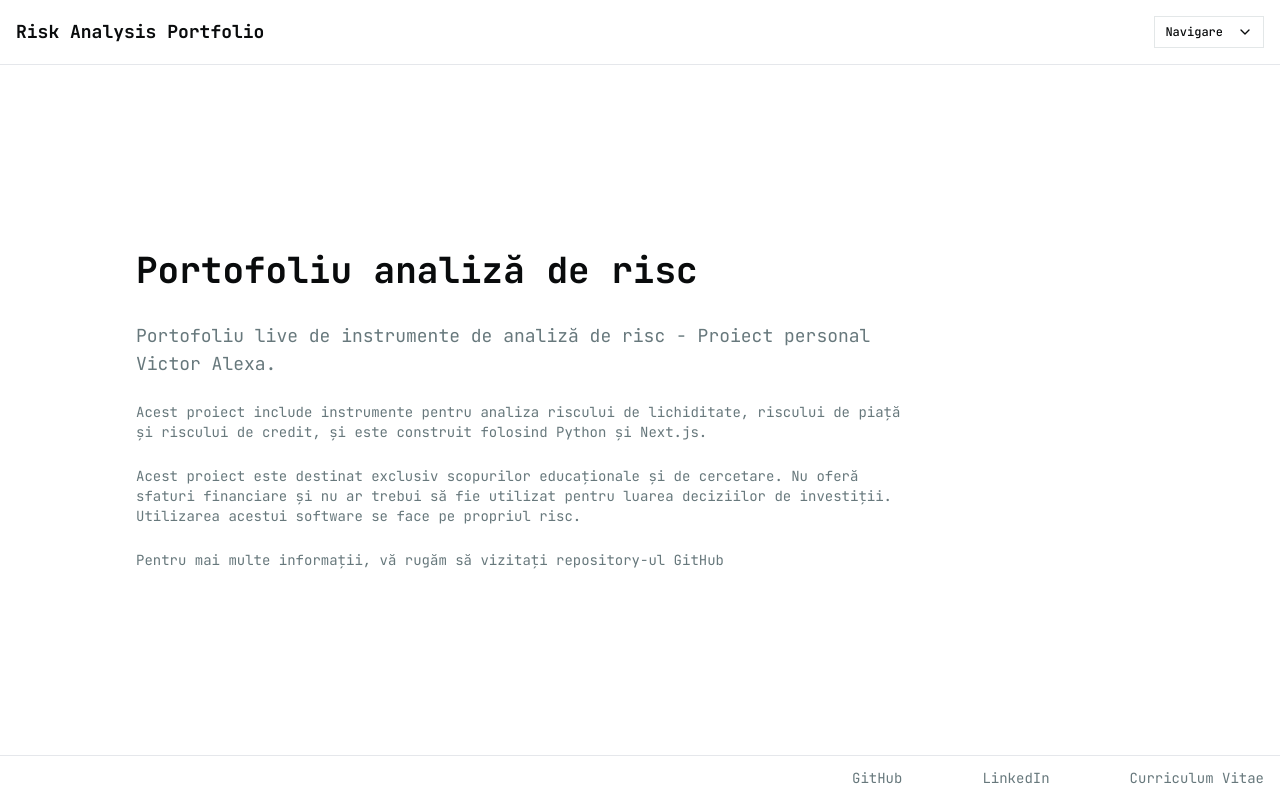
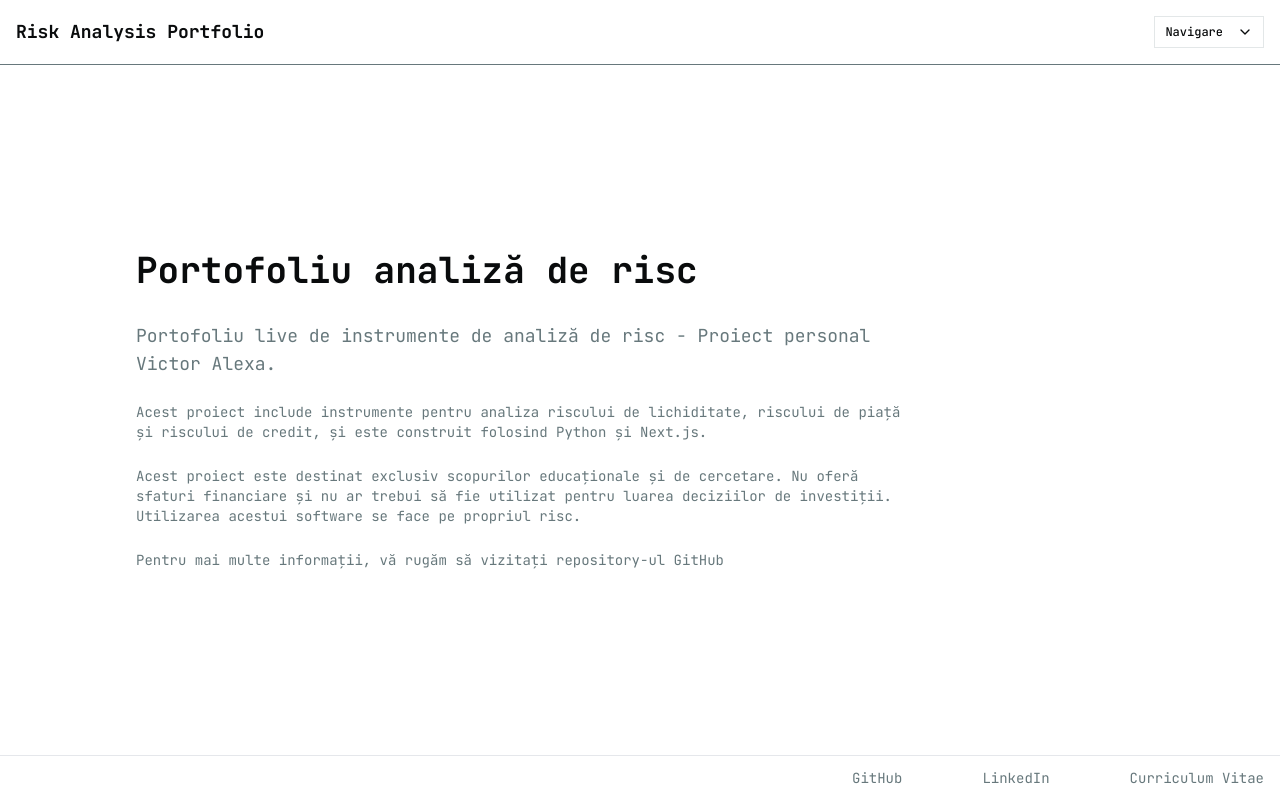
Before and after one commit to itsthevictor/risk, a Next.js app in the folder frontend/: page / in a window 1280 px wide. Built offline with nearby package versions, Linux system fonts and the light colour scheme.

Commit message:
feat: update border color in Header for improved styling

```diff
--- a/frontend/components/header.tsx
+++ b/frontend/components/header.tsx
@@ -23,7 +23,7 @@ const Header = () => {
   const currentLabel = PATH_LABELS[pathname] ?? 'Navigare';
 
   return (
-    <div className='header flex flex-row items-center justify-between p-4 border-b border-gray-200'>
+    <div className='header flex flex-row items-center justify-between p-4 border-b border-muted-foreground'>
       <Link href='/' className='text-lg font-bold'>
         Risk Analysis Portfolio
       </Link>
```
